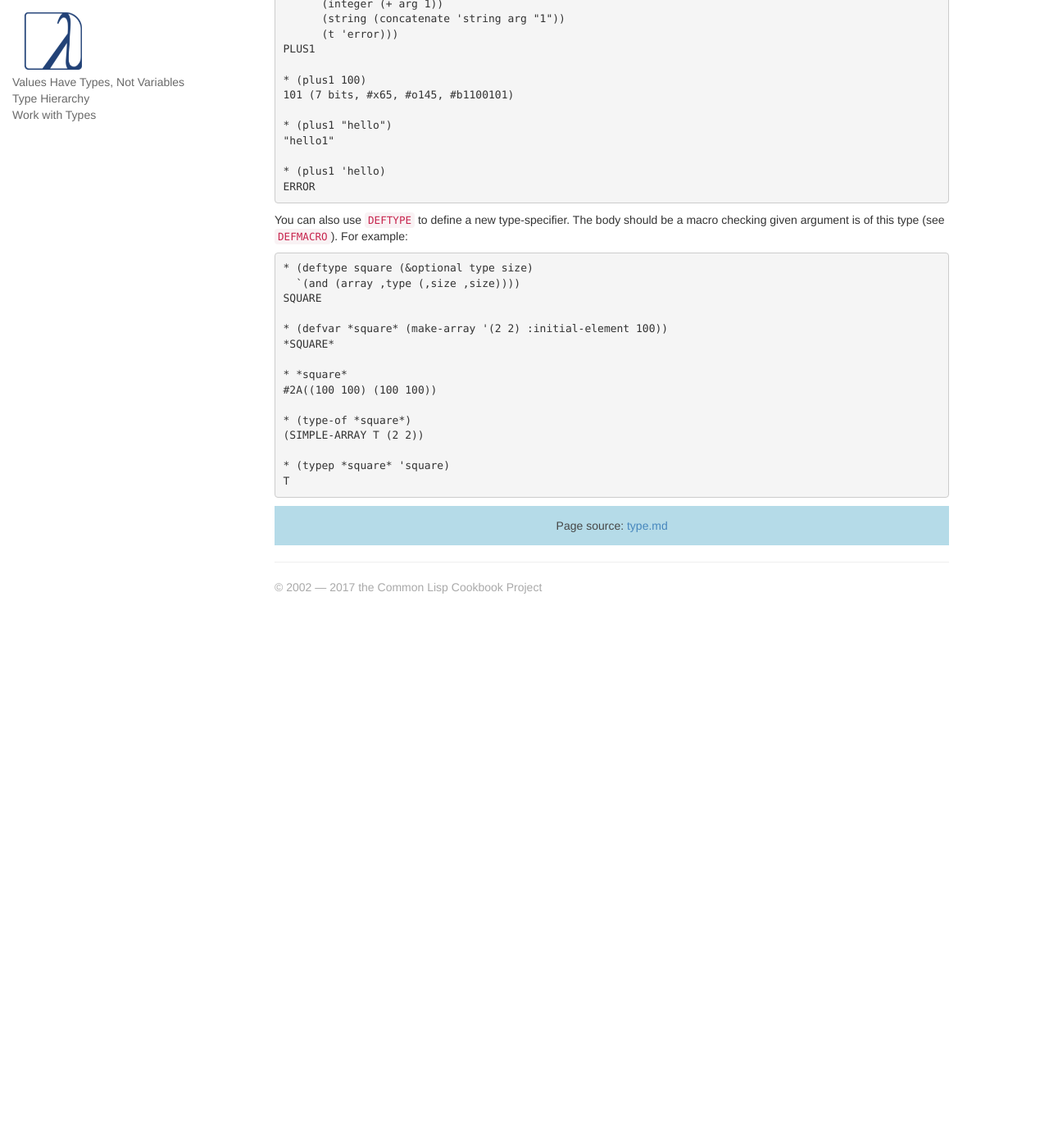
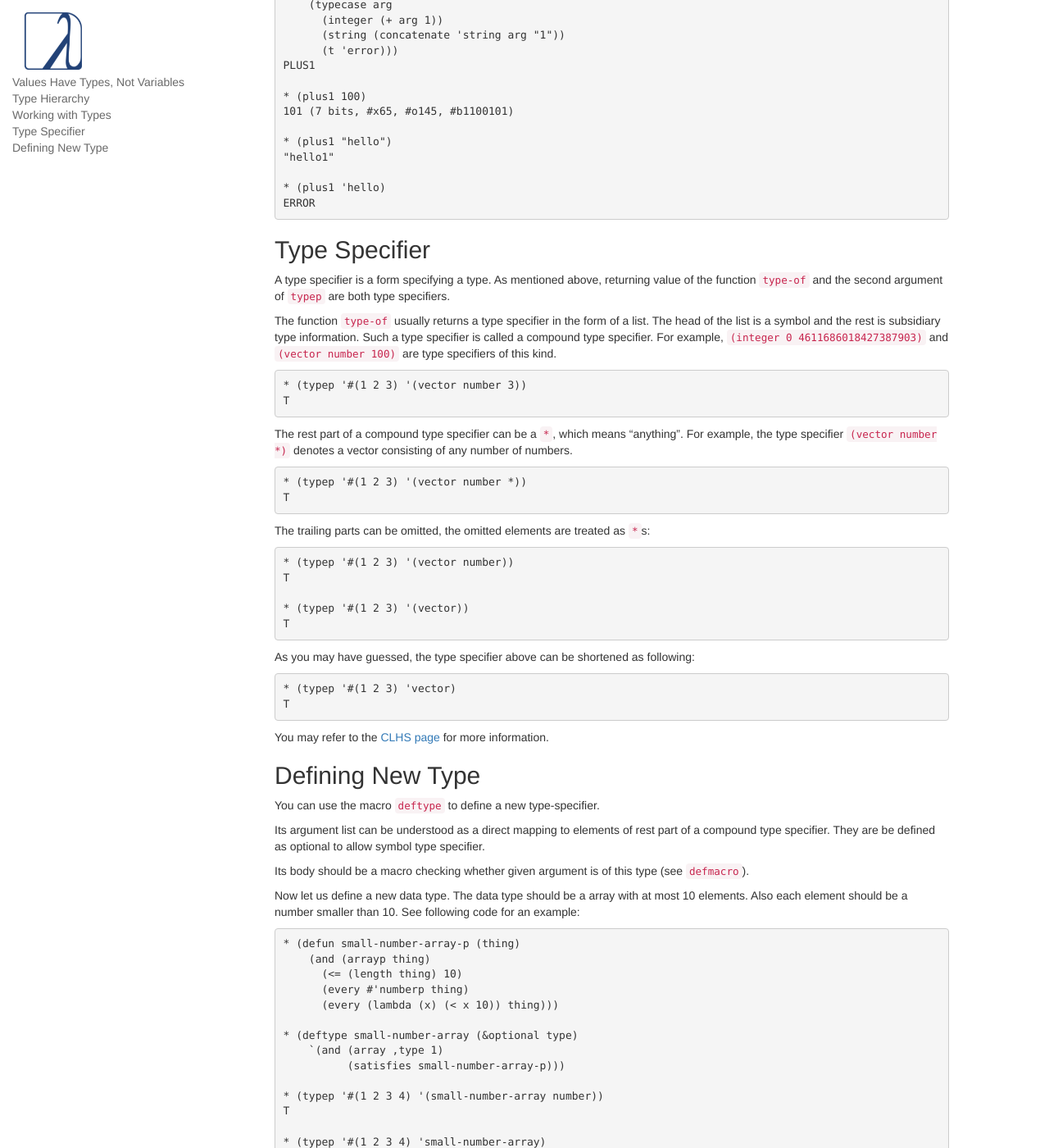
Before and after one commit to LispCookbook/cl-cookbook, a Jekyll site: the page built from type.md, in a window 1280 px wide and 1400 px high, scrolled down 1749 px. Shown: the whole window at 82% size. Built offline with Jekyll 4.4.1, drawn with Linux system fonts in a browser that asks for light colours; before the commit the page ends 2495 px from its top, so only the background shows below that; some of the changed text lies outside the part shown.

Commit message:
[type] Enhance type.md
- Add a section of type-specifier.
- Elaborate more on `deftype`.

```diff
--- a/type.md
+++ b/type.md
@@ -8,7 +8,7 @@ inspect, check and manipulate types.
 ## Values Have Types, Not Variables
 
 Being different from some languages such as C/C++, variables in Lisp are just
-*placeholders* for values. When you [`SETF`][setf] something, the value is only
+*placeholders* for values. When you [`setf`][setf] something, the value is only
 *bound* to the variable. You can bind another value to the same variable later,
 as you wish.
 
@@ -25,13 +25,13 @@ For example:
 (INTEGER 0 4611686018427387903)
 ~~~
 
-Function [`TYPE-OF`][type-of] returns the type of given variable. The returned
-result is a [type specifier][type-specifier]. The first element is the type and
-the remaining part is extra information of that type. In this case it is lower
+The function [`type-of`][type-of] returns the type of the given variable. The
+returned result is a type specifier. The first element is the type and the
+remaining part is extra information of that type. In this case it is lower
 bound and upper bound. You can safely ignore it for now. Also remember that
 numbers in Lisp have no limit!
 
-Now let's try to [`SETF`][setf] the variable:
+Now let's try to [`setf`][setf] the variable:
 
 ~~~lisp
 * (setf *var* "hello")
@@ -41,13 +41,13 @@ Now let's try to [`SETF`][setf] the variable:
 (SIMPLE-ARRAY CHARACTER (5))
 ~~~
 
-You see, the type of the same variable is changed to
-[`SIMPLE-ARRAY`][simple-array], with contents of type [`CHARACTER`][character]
+You see, the type of the same variable changed to
+[`simple-array`][simple-array], with contents of type [`character`][character]
 and length 5.
 
 ## Type Hierarchy
 
-Inheritance relationship of Lisp types consists a type tree. For example:
+The inheritance relationship of Lisp types consists a type tree. For example:
 
 ~~~lisp
 * (describe 'number)
@@ -61,14 +61,15 @@ NUMBER names the built-in-class #<BUILT-IN-CLASS COMMON-LISP:NUMBER>:
   No direct slots.
 ~~~
 
-Function [`DESCRIBE`][describe] shows that type [`NUMBER`][number] inherits type
-`T` and is directly inherited by types [`COMPLEX`][complex] and [`REAL`][real].
+The function [`describe`][describe] shows that the type [`number`][number]
+inherits from the type `T` and is directly inherited by the types
+[`complex`][complex] and [`real`][real].
 
-Similarly, the precedence list of type [`INTEGER`][integer] is
-[`INTEGER`][integer] <- [`RATIONAL`][rational] <- [`REAL`][real] <-
-[`NUMBER`][number] <- `T`. Type `T` is the root of **all** types.
+Similarly, the precedence list of the [`integer`][integer] type is
+[`integer`][integer] <- [`rational`][rational] <- [`real`][real] <-
+[`number`][number] <- `T`. The type `T` is the root of **all** types.
 
-It might be confusing that [`NUMBER`][number] is a built-in-class. This is
+It might be confusing that [`number`][number] is a built-in-class. This is
 because Lisp types are implemented as CLOS classes. For example:
 
 ~~~lisp
@@ -79,20 +80,20 @@ because Lisp types are implemented as CLOS classes. For example:
 #<BUILT-IN-CLASS COMMON-LISP:FIXNUM>
 ~~~
 
-Function [`CLASS-OF`][class-of] gives more specific result.
+The function [`class-of`][class-of] gives a more specific result.
 
-## Work with Types
+## Working with Types
 
-Function [`TYPEP`][typep] can be used to check if given argument is of given
-type.
+The function [`typep`][typep] can be used to check if the first argument is of
+the given type specified by the second argument.
 
 ~~~lisp
 * (typep 1234 'integer)
 T
 ~~~
 
-Function [`SUBTYPEP`][subtypep] can be used to inspect if a type is sub-type of
-another. It returns 2 values:
+The function [`subtypep`][subtypep] can be used to inspect if a type inherits
+from the another one. It returns 2 values:
 - `T, T` means first argument is sub-type of the second one.
 - `NIL, T` means first argument is *not* sub-type of the second one.
 - `NIL, NIL` means "not determined".
@@ -110,7 +111,7 @@ T
 ~~~
 
 Sometimes you may want to perform different actions according to the type of a
-parameter. Macro [`TYPECASE`][typecase] is your friend in this case:
+parameter. The macro [`typecase`][typecase] is your friend in this case:
 
 ~~~lisp
 * (defun plus1 (arg)
@@ -130,32 +131,96 @@ PLUS1
 ERROR
 ~~~
 
-You can also use [`DEFTYPE`][deftype] to define a new type-specifier. The body
-should be a macro checking given argument is of this type (see
-[`DEFMACRO`][defmacro]). For example:
+## Type Specifier
+
+A type specifier is a form specifying a type. As mentioned above, returning
+value of the function `type-of` and the second argument of `typep` are both
+type specifiers.
+
+The function `type-of` usually returns a type specifier in the form of a
+list. The head of the list is a symbol and the rest is subsidiary type
+information. Such a type specifier is called a compound type specifier. For
+example, `(integer 0 4611686018427387903)` and `(vector number 100)` are type
+specifiers of this kind.
 
 ~~~lisp
-* (deftype square (&optional type size)
-  `(and (array ,type (,size ,size))))
-SQUARE
+* (typep '#(1 2 3) '(vector number 3))
+T
+~~~
 
-* (defvar *square* (make-array '(2 2) :initial-element 100))
-*SQUARE*
+The rest part of a compound type specifier can be a `*`, which means
+"anything". For example, the type specifier `(vector number *)` denotes a
+vector consisting of any number of numbers.
 
-* *square*
-#2A((100 100) (100 100))
+~~~lisp
+* (typep '#(1 2 3) '(vector number *))
+T
+~~~
 
-* (type-of *square*)
-(SIMPLE-ARRAY T (2 2))
+The trailing parts can be omitted, the omitted elements are treated as
+`*`s:
 
-* (typep *square* 'square)
+~~~lisp
+* (typep '#(1 2 3) '(vector number))
 T
+
+* (typep '#(1 2 3) '(vector))
+T
+~~~
+
+As you may have guessed, the type specifier above can be shortened as
+following:
+
+~~~lisp
+* (typep '#(1 2 3) 'vector)
+T
+~~~
+
+You may refer to the [CLHS page][type-specifiers] for more information.
+
+## Defining New Type
+
+You can use the macro [`deftype`][deftype] to define a new type-specifier.
+
+Its argument list can be understood as a direct mapping to elements of rest
+part of a compound type specifier. They are be defined as optional to allow
+symbol type specifier.
+
+Its body should be a macro checking whether given argument is of this type
+(see [`defmacro`][defmacro]).
+
+Now let us define a new data type. The data type should be a array with at
+most 10 elements. Also each element should be a number smaller than 10. See
+following code for an example:
+
+~~~lisp
+* (defun small-number-array-p (thing)
+    (and (arrayp thing)
+      (<= (length thing) 10)
+      (every #'numberp thing)
+      (every (lambda (x) (< x 10)) thing)))
+
+* (deftype small-number-array (&optional type)
+    `(and (array ,type 1)
+          (satisfies small-number-array-p)))
+
+* (typep '#(1 2 3 4) '(small-number-array number))
+T
+
+* (typep '#(1 2 3 4) 'small-number-array)
+T
+
+* (typep '#(1 2 3 4 100) 'small-number-array)
+NIL
+
+* (small-number-array-p '#(1 2 3 4 5 6 7 8 9 0 1))
+NIL
 ~~~
 
 [defvar]: http://www.lispworks.com/documentation/lw51/CLHS/Body/m_defpar.htm
 [setf]: http://www.lispworks.com/documentation/lw50/CLHS/Body/m_setf_.htm
 [type-of]: http://www.lispworks.com/documentation/HyperSpec/Body/f_tp_of.htm
-[type-specifier]: http://www.lispworks.com/documentation/lw51/CLHS/Body/04_bc.htm
+[type-specifiers]: http://www.lispworks.com/documentation/lw51/CLHS/Body/04_bc.htm
 [number]: http://www.lispworks.com/documentation/lw61/CLHS/Body/t_number.htm
 [typep]: http://www.lispworks.com/documentation/lw51/CLHS/Body/f_typep.htm
 [subtypep]: http://www.lispworks.com/documentation/lw71/CLHS/Body/f_subtpp.htm
```
